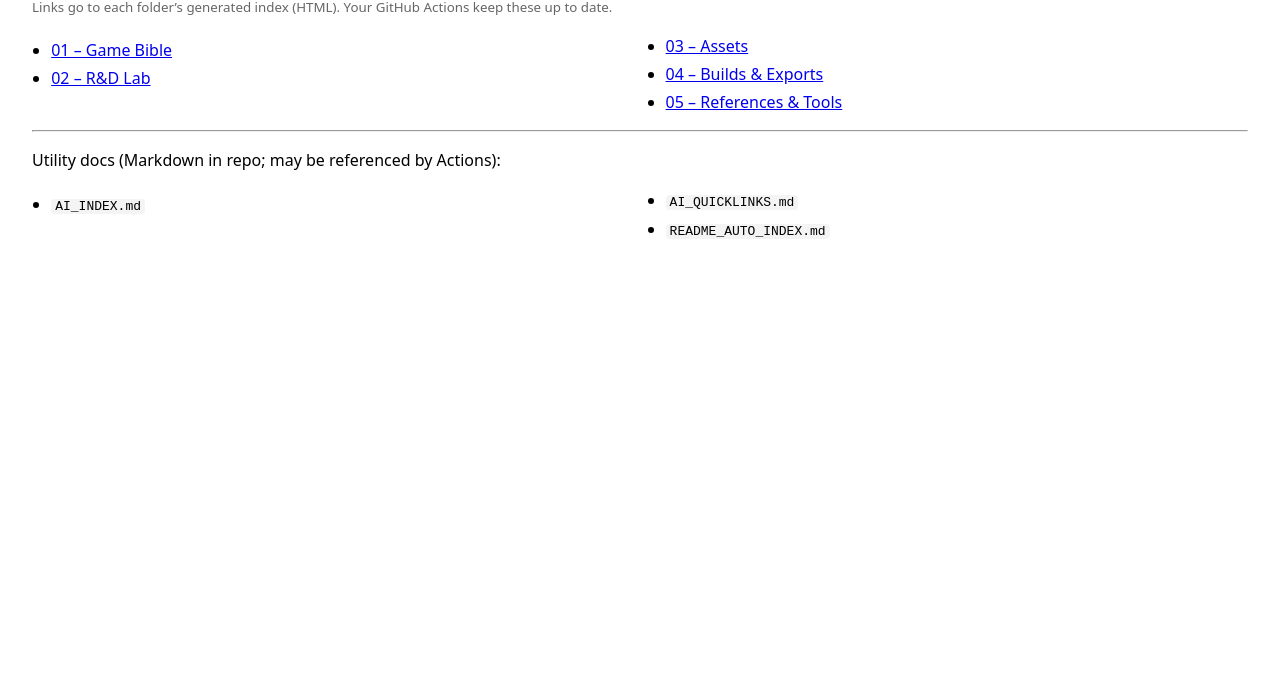
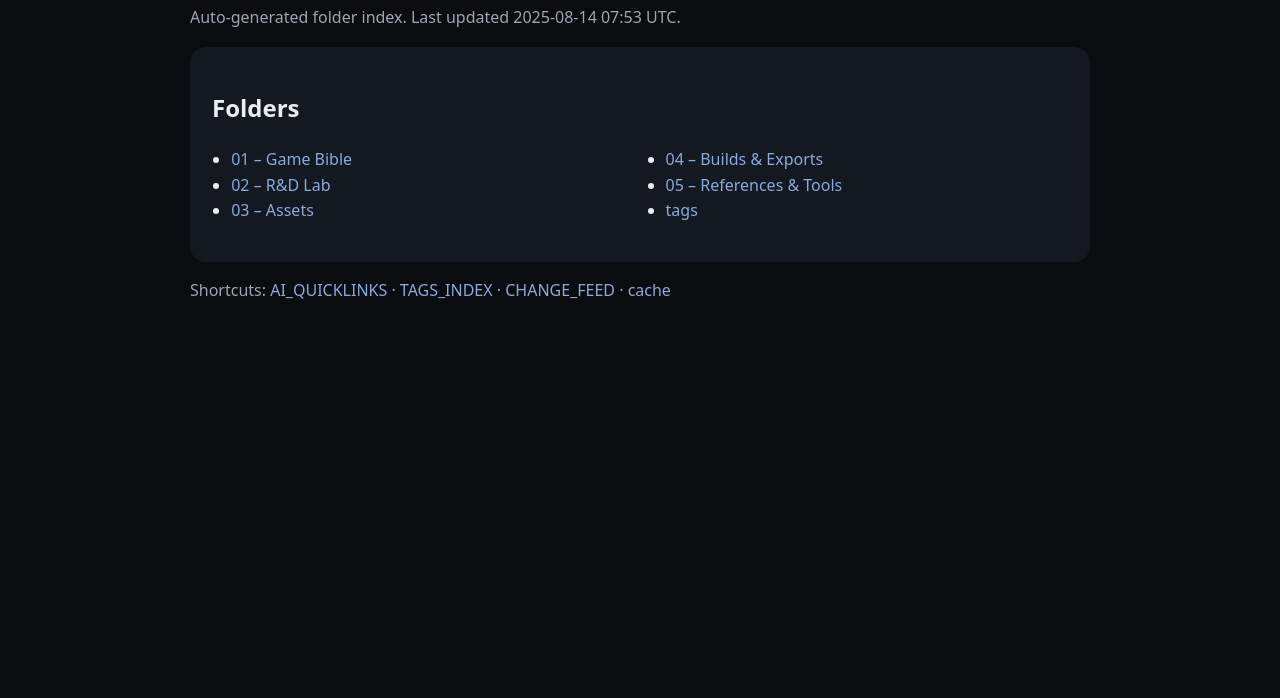
Before and after one commit to altondavisver4/Dungeonpunk-Dev-Vault, a plain HTML site: page index.html in a window 1280 px wide. Shown: the part 102-800 px from the top of the page. Drawn offline with Linux system fonts and the light colour scheme.

Commit message:
chore: auto-update folder indexes [skip ci]

```diff
--- a/index.html
+++ b/index.html
@@ -1,35 +1,30 @@
 <!doctype html>
-<html lang="en">
-<head>
-  <meta charset="utf-8" />
-  <meta name="viewport" content="width=device-width,initial-scale=1" />
-  <title>PsiOpera / Dungeonpunk — AI Brain</title>
-  <style>
-    body{font-family:system-ui,-apple-system,Segoe UI,Roboto,Helvetica,Arial,sans-serif;margin:2rem;line-height:1.5}
-    h1{margin-bottom:0.5rem} small{color:#666}
-    ul{columns:2;gap:2rem;max-width:1200px;padding-left:1.2rem}
-    li{margin:0.25rem 0}
-    code{background:#f4f4f4;padding:0 .25rem;border-radius:4px}
-  </style>
-</head>
-<body>
+<meta charset="utf-8">
+<meta name="viewport" content="width=device-width,initial-scale=1">
+<title>PsiOpera — AI Brain</title>
+<style>
+  :root { --bg:#0b0c0f; --fg:#e9eef5; --muted:#9aa6b2; --card:#141821; }
+  body { background:var(--bg); color:var(--fg); font:16px/1.6 system-ui,-apple-system,Segoe UI,Roboto,Arial,sans-serif; margin:0; }
+  main { max-width: 900px; margin: 40px auto; padding: 0 20px 80px; }
+  h1 { margin:.2rem 0 .3rem; }
+  .muted { color:var(--muted); }
+  .card { background:var(--card); border-radius:16px; padding:22px; }
+  ul.cols { columns:2; gap:2rem; padding-left:1.2rem; }
+  a { color:#8ad; text-decoration:none; } a:hover { text-decoration:underline; }
+</style>
+<main>
   <h1>PsiOpera / Dungeonpunk — AI Brain</h1>
-  <p><small>Links go to each folder’s generated index (HTML). Your GitHub Actions keep these up to date.</small></p>
-
-  <ul>
-    <li><a href="/01%20–%20Game%20Bible/index.html">01 – Game Bible</a></li>
-    <li><a href="/02%20–%20R%26D%20Lab/index.html">02 – R&amp;D Lab</a></li>
-    <li><a href="/03%20–%20Assets/index.html">03 – Assets</a></li>
-    <li><a href="/04%20–%20Builds%20%26%20Exports/index.html">04 – Builds &amp; Exports</a></li>
-    <li><a href="/05%20–%20References%20%26%20Tools/index.html">05 – References &amp; Tools</a></li>
-  </ul>
-
-  <hr />
-  <p>Utility docs (Markdown in repo; may be referenced by Actions):</p>
-  <ul>
-    <li><code>AI_INDEX.md</code></li>
-    <li><code>AI_QUICKLINKS.md</code></li>
-    <li><code>README_AUTO_INDEX.md</code></li>
-  </ul>
-</body>
-</html>
+  <p class="muted">Auto-generated folder index. Last updated 2025-08-14 07:53 UTC.</p>
+  <div class="card">
+    <h2>Folders</h2>
+    <ul class="cols">
+      <li><a href="//home/runner/work/Dungeonpunk-Dev-Vault/Dungeonpunk-Dev-Vault/01%20%E2%80%93%20Game%20Bible/index.html">01 – Game Bible</a></li>
+<li><a href="//home/runner/work/Dungeonpunk-Dev-Vault/Dungeonpunk-Dev-Vault/02%20%E2%80%93%20R&D%20Lab/index.html">02 – R&amp;D Lab</a></li>
+<li><a href="//home/runner/work/Dungeonpunk-Dev-Vault/Dungeonpunk-Dev-Vault/03%20%E2%80%93%20Assets/index.html">03 – Assets</a></li>
+<li><a href="//home/runner/work/Dungeonpunk-Dev-Vault/Dungeonpunk-Dev-Vault/04%20%E2%80%93%20Builds%20&%20Exports/index.html">04 – Builds &amp; Exports</a></li>
+<li><a href="//home/runner/work/Dungeonpunk-Dev-Vault/Dungeonpunk-Dev-Vault/05%20%E2%80%93%20References%20&%20Tools/index.html">05 – References &amp; Tools</a></li>
+<li><a href="//home/runner/work/Dungeonpunk-Dev-Vault/Dungeonpunk-Dev-Vault/tags/index.html">tags</a></li>
+    </ul>
+  </div>
+  <p class="muted">Shortcuts: <a href="/AI_QUICKLINKS.md">AI_QUICKLINKS</a> · <a href="/TAGS_INDEX.md">TAGS_INDEX</a> · <a href="/CHANGE_FEED.md">CHANGE_FEED</a> · <a href="/cache.html">cache</a></p>
+</main>
```
